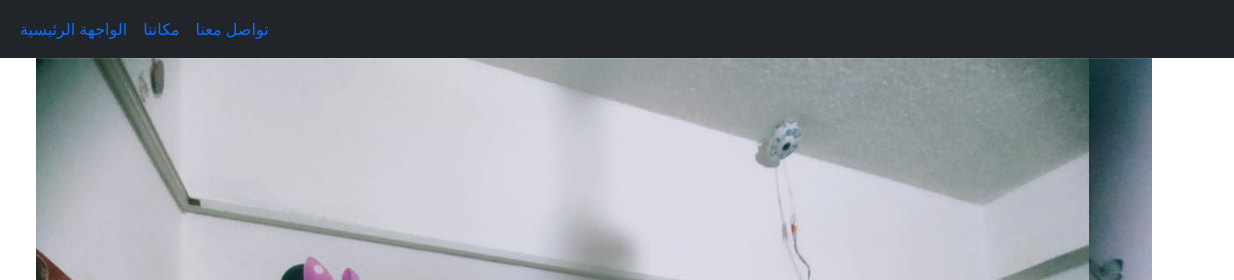
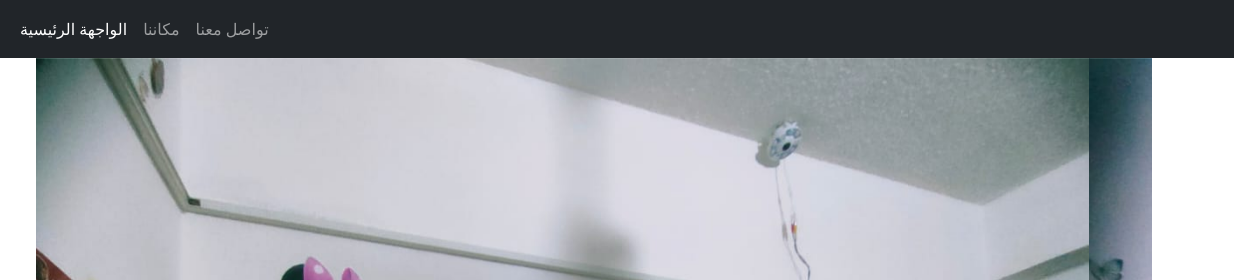
Before and after one commit to sk-geek/bootstrap-project-DC, a website: page index.html in a window 1280 px wide. Shown: the top 280 px of the page, 46-1280 px from the left. Drawn offline with nearby package versions, Linux system fonts and the light colour scheme.

Commit message:
fixed color issue in the top navbar

```diff
--- a/index.html
+++ b/index.html
@@ -15,7 +15,7 @@
 <body>
 
 	<!-- A grey horizontal navbar that becomes vertical on small screens -->
-	<nav class="navbar navbar-expand-sm bg-dark">
+	<nav class="navbar navbar-expand-sm bg-dark navbar-dark">
 
 
 		<div class="container-fluid">
@@ -29,13 +29,13 @@
 				<!-- Links -->
 				<ul class="navbar-nav">
 					<li class="nav-item">
-						<a class="nav-link link-primary" href="#">الواجهة الرئيسية</a>
+						<a class="nav-link active" href="#">الواجهة الرئيسية</a>
 					</li>
 					<li class="nav-item">
-						<a class="nav-link link-primary" href="#">مكاننا</a>
+						<a class="nav-link" href="#">مكاننا</a>
 					</li>
 					<li class="nav-item">
-						<a class="nav-link link-primary" href="#">تواصل معنا</a> <!-- TODO: تصميم صفحة التواصل-->
+						<a class="nav-link" href="#">تواصل معنا</a> <!-- TODO: تصميم صفحة التواصل-->
 					</li>
 				</ul>
 			</div>
```
